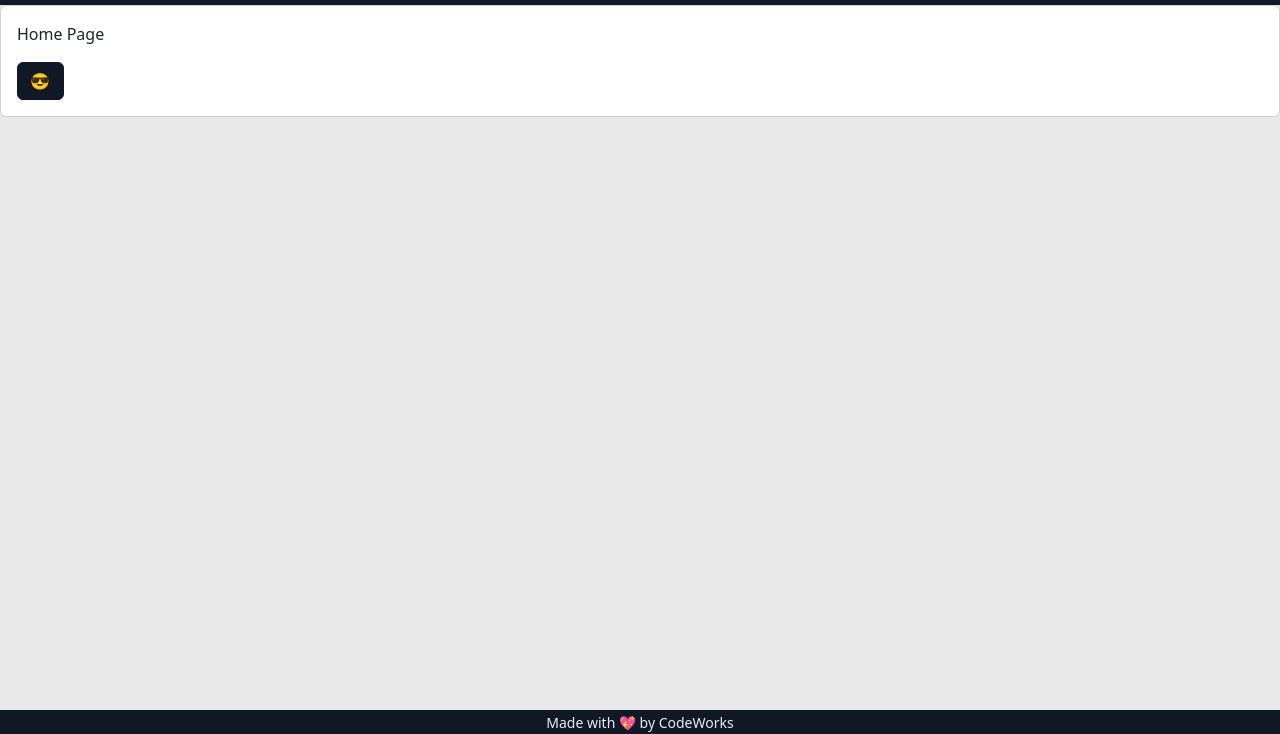
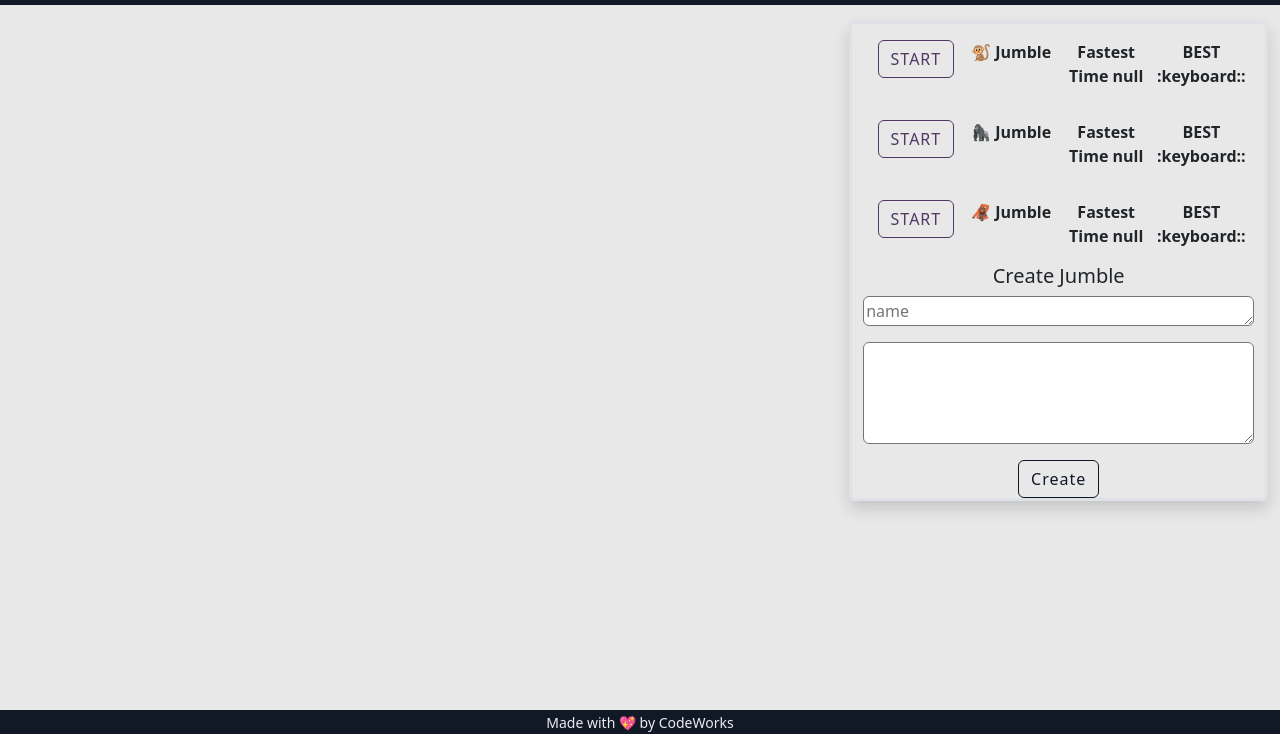
Before and after one commit to AustinPerry22/JungleJumble, a website with bundled scripts: page index.html in a window 1280 px wide. Shown: the part 66-800 px from the top of the page. Built offline with nearby package versions, Linux system fonts and the light colour scheme; a script that the page names is missing.

Commit message:
stuff draws on page

```diff
--- a/app/AppState.js
+++ b/app/AppState.js
@@ -1,3 +1,4 @@
+import { Jumble } from "./models/Jumble.js"
 import { Value } from "./models/Value.js"
 import { EventEmitter } from "./utils/EventEmitter.js"
 import { isValidProp } from "./utils/isValidProp.js"
@@ -8,6 +9,25 @@ class ObservableAppState extends EventEmitter {
 
   /** @type {import('./models/Value.js').Value[]} */
   values = loadState('values', [Value])
+
+
+  /** @type {import('./models/Jumble.js').Jumble[]} */
+  jumbles = [
+    new Jumble({ name: '🐒 Jumble', body: "Monkeys go bananas for fruit salad, especially when it's filled with juicy pineapples." }),
+    new Jumble({ name: '🦍 Jumble', body: "The gorilla juggled berries and grapes, adding them to the fruit salad one-by-one. As nimble as a spider monkey, the typist skillfully typed sentence after sentence." }),
+    new Jumble({ name: '🦧 Jumble', body: "Oranges, apples, and bananas danced together in the bowl, creating a harmonious fruit salad. With each keystroke, the orangutan got closer to becoming a typing virtuoso. Hungry for success? Keep peeling away at those keys until you're the fastest typist in the jungle!" })
+  ]
+
+
+  activeJumble = null
+
+
+
+
+
+
+
+
 
   // NOTE Used to load initial data
   init() {
--- /dev/null
+++ b/app/controllers/JumblesController.js
@@ -0,0 +1,29 @@
+import { AppState } from "../AppState.js"
+import { jumblesService } from "../services/JumblesService.js"
+import { setHTML } from "../utils/Writer.js"
+
+function _drawJumbles() {
+    let jumbles = AppState.jumbles
+    let content = ''
+    jumbles.forEach(jumble => content += jumble.listTemplate)
+    setHTML('jumblesList', content)
+}
+
+function _drawActive() {
+    let active = AppState.activeJumble
+    setHTML('activeJumble', active.activeTemplate)
+}
+
+export class JumblesController {
+    constructor() {
+        console.log(AppState.jumbles)
+        _drawJumbles()
+    }
+
+    setActive(jumbleId) {
+        jumblesService.setActive(jumbleId)
+        _drawActive()
+    }
+
+
+}
--- /dev/null
+++ b/app/models/Jumble.js
@@ -0,0 +1,53 @@
+import { generateId } from "../utils/GenerateId.js"
+
+export class Jumble {
+    constructor(data) {
+        this.id = generateId()
+        this.name = data.name
+        this.body = data.body
+        // to best keep track of the fastest times you might want these properties too! They would start null cause no one has completed these yet.
+        this.fastestTime = null
+        this.startTime = null
+        this.endTime = null
+    }
+
+    get listTemplate() {
+        return `
+        <section class="row p-3 m-0">
+        <div class="col-3 p-0 m-0 bg-success-subtle">
+          <div class="btn-flex-container d-flex justify-content-center">
+            <!-- start crazy button -->
+            <button class="btn btn-outline-info start-crazy-button" onclick="app.JumblesController.setActive('${this.id}')">START</button>
+          </div>
+        </div>
+        <div class="col-3 p-0 m-0 bg-success-subtle fastest-time-easy text-center fw-bold">
+          ${this.name}
+        </div>
+        <!-- leader board for crazy -->
+        <div class="col-3 p-0 m-0 bg-success-subtle fastest-time-easy text-center fw-bold">Fastest Time ${this.fastestTime}
+        </div>
+        <div class="col-3 p-0 m-0 bg-success-subtle fastest-time-easy text-center fw-bold">BEST :keyboard::
+        </div>
+      </section>
+        `
+    }
+
+    get activeTemplate() {
+        return `<div class="prompt-container p-3 m-0 mt-3 d-flex flex-column border border-3 border-black rounded shadow">
+        <!-- TITLE -->
+        <div class="title-container d-flex flex-row justify-content-between px-5 py-3">
+          <h5>${this.name}</h5>
+          <h5>Fastest Time: ${this.fastestTime}</h5>
+        </div>
+        <!-- PROMPT -->
+        <p class="p-0 m-0 text-center">${this.body}</p>
+      </div>
+      <div class="input-container d-flex flex-column align-content-center">
+        <!-- JUMBLE INPUT FIELD -->
+        <textarea name="input" id="" cols="130" rows="10" class="border border-3 border-black rounded mt-3 shadow"
+          id="text-area" placeholder="type what you see above here"></textarea>
+        <!-- SUBMIT BUTTON -->
+        <button type="submit" class="btn btn-outline-dark border-3 mt-3 shadow">Submit</button>
+      </div>`
+    }
+}
--- a/app/router.js
+++ b/app/router.js
@@ -1,5 +1,6 @@
 import { AboutController } from "./controllers/AboutController.js";
 import { HomeController } from "./controllers/HomeController.js";
+import { JumblesController } from "./controllers/JumblesController.js";
 import { ValuesController } from "./controllers/ValuesController.js";
 import { AboutView } from "./views/AboutView.js";
 
@@ -7,14 +8,40 @@ import { AboutView } from "./views/AboutView.js";
 export const router = [
   {
     path: '',
-    controller: HomeController,
+    controller: JumblesController,
     view: /*html*/`
-    <div class="card">
-      <div class="card-body">
-        <p>Home Page</p>
-        <button class="btn btn-dark" onclick="app.HomeController.testButton()">😎</button>
+    <div class="container-fluid">
+    <section class="row p-0 m-0">
+      <!-- COL 8 -->
+      <div class="col-12 col-md-8 p-0 m-0 bg-success-subtle" id="activeJumble">
+
       </div>
-    </div>
+      <!-- COL 4 -->
+      <div class="col-12 col-md-4 p-0 m-0 bg-success-subtle d-flex flex-column align-content-start">
+        <div class="jumbles-container p-0 m-0 mt-3 border border-3 border-black rounded shadow">
+          <!-- EASY SECTION -->
+          <div id="jumblesList"></div>
+          <section class="row p-0 m-0">
+            <div class="col-12 p-0 m-0">
+              <div class="create-jumbles-container d-flex flex-column align-items-center">
+                <h5>Create Jumble</h5>
+                <!-- jumble name -->
+                <textarea name="jumbleName" id="jumbleName" cols="40" rows="1" class="rounded"
+                  placeholder="name"></textarea>
+                <!-- where you create jumble -->
+                <textarea name="jumbleJumble" id="jumbleJumble" cols="40" rows="4" class="mt-3 rounded"></textarea>
+                <!-- create jumble button -->
+                <button class="btn btn-outline-dark mt-3 create-jumble-button"
+                  placeholder="place your jumble here">Create</button>
+              </div>
+            </div>
+          </section>
+        </div>
+      </div>
+    </section>
+  </div>
+
+
     `
   },
   {
--- /dev/null
+++ b/app/services/JumblesService.js
@@ -0,0 +1,12 @@
+import { AppState } from "../AppState.js"
+
+class JumblesService {
+    setActive(jumbleId) {
+        console.log(jumbleId)
+        let foundJumble = AppState.jumbles.find(jumble => jumble.id == jumbleId)
+        AppState.activeJumble = foundJumble
+        console.log(AppState.activeJumble)
+    }
+}
+
+export const jumblesService = new JumblesService()
```
Also changed, not shown: index.html (+2 -0 lines).
